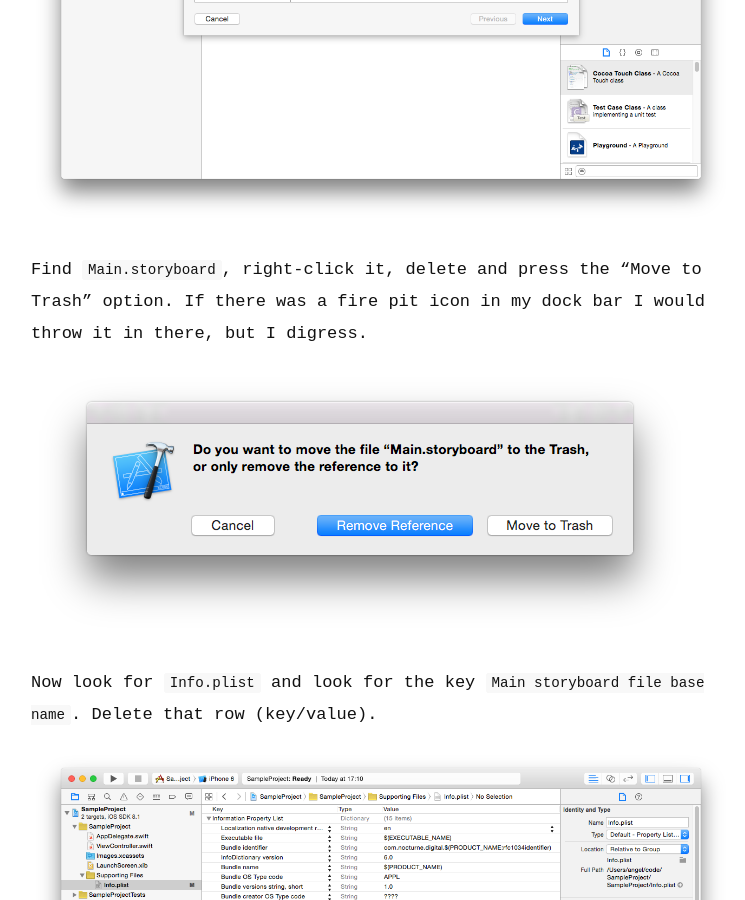
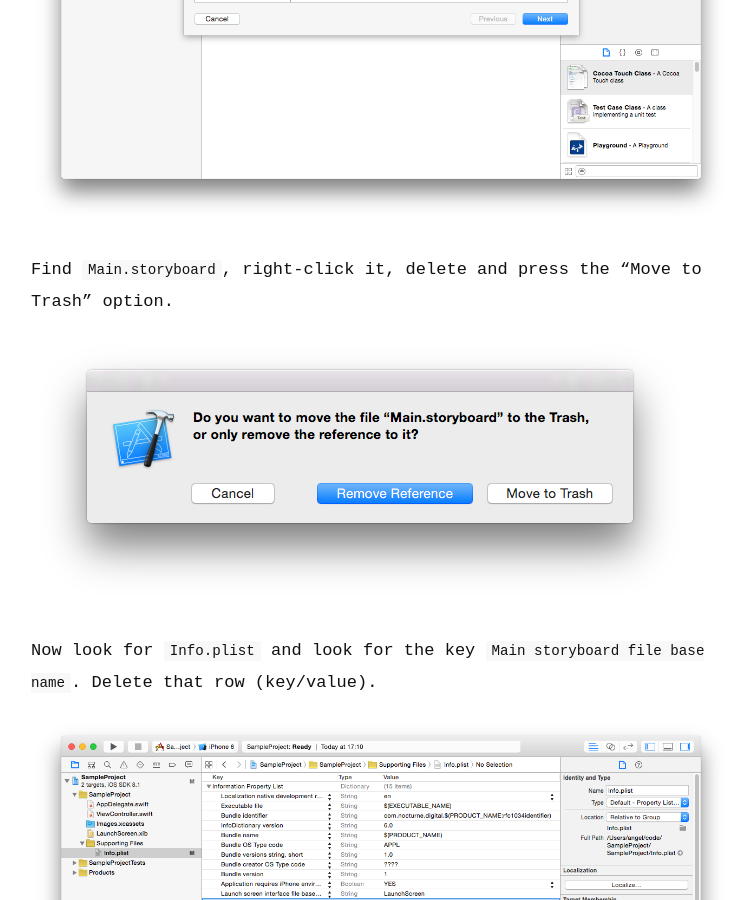
Before and after one commit to angelcasado/angelcasado.github.io, a Jekyll site: the page built from _posts/2014-11-21-xcode-6-empty-project.markdown, in a window 1280 px wide and 900 px high, scrolled down 782 px. Shown: the whole window, without its empty margins (259-1004 px from the left). Built offline with Jekyll 4.4.1, drawn with Linux system fonts in a browser that asks for light colours.

Commit message:
Update 2014-11-21-xcode-6-empty-project.markdown

```diff
--- a/_posts/2014-11-21-xcode-6-empty-project.markdown
+++ b/_posts/2014-11-21-xcode-6-empty-project.markdown
@@ -11,7 +11,7 @@ Start off by launching Xcode 6 and select "Single View Application" then hit nex
 
 ![Single View Application]({{ site.url }}/assets/posts/2014-11-21-xcode-6-empty-project-0.png)
 
-Find `Main.storyboard`, right-click it, delete and press the "Move to Trash" option. If there was a fire pit icon in my dock bar I would throw it in there, but I digress.
+Find `Main.storyboard`, right-click it, delete and press the "Move to Trash" option.
 
 ![Delete Main.storyboard]({{ site.url }}/assets/posts/2014-11-21-xcode-6-empty-project-1.png)
 
```
